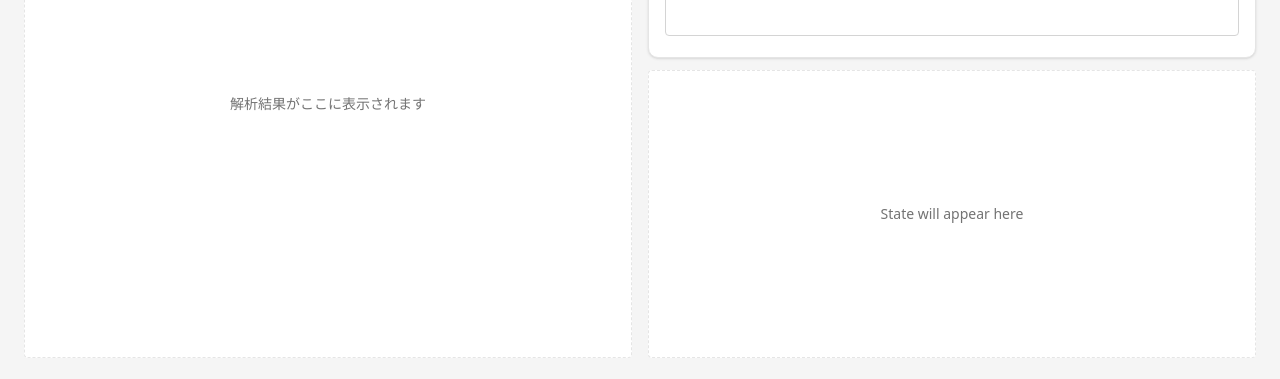
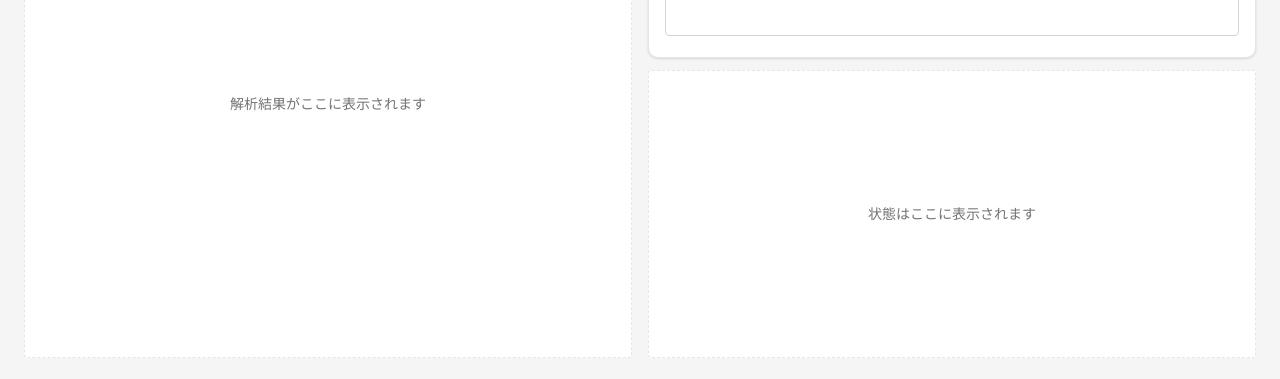
Before and after one commit to taisii/SNI-visualizer, a Next.js app: page / in a window 1280 px wide. Shown: the part 418-797 px from the top of the page. Built offline with nearby package versions, Linux system fonts and the light colour scheme.

Commit message:
feat: Add Japanese localization to StateViewer and new implementation alignment documentation.

```diff
--- a/app/(analysis)/features/visualization/StateViewer.tsx
+++ b/app/(analysis)/features/visualization/StateViewer.tsx
@@ -156,7 +156,7 @@ export function StateViewer({ state, graph }: Props) {
   if (!state) {
     return (
       <div className="flex h-full items-center justify-center rounded border border-dashed border-neutral-200 bg-white text-sm text-neutral-500">
-        State will appear here
+        状態はここに表示されます
       </div>
     );
   }
```
